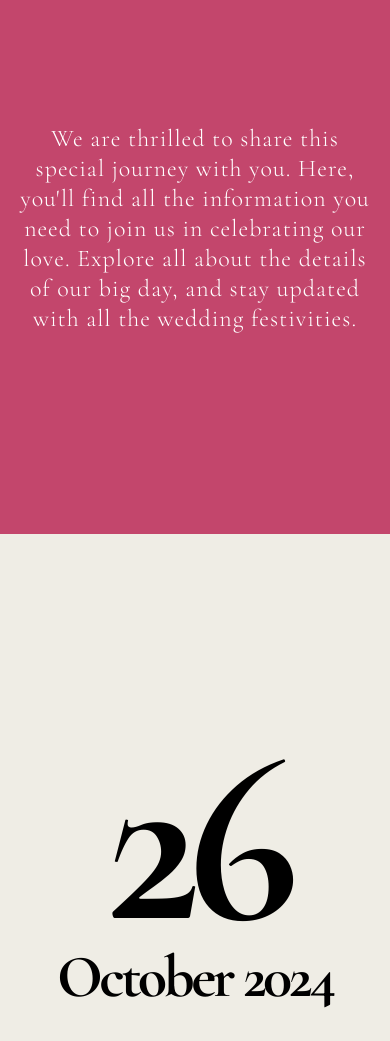
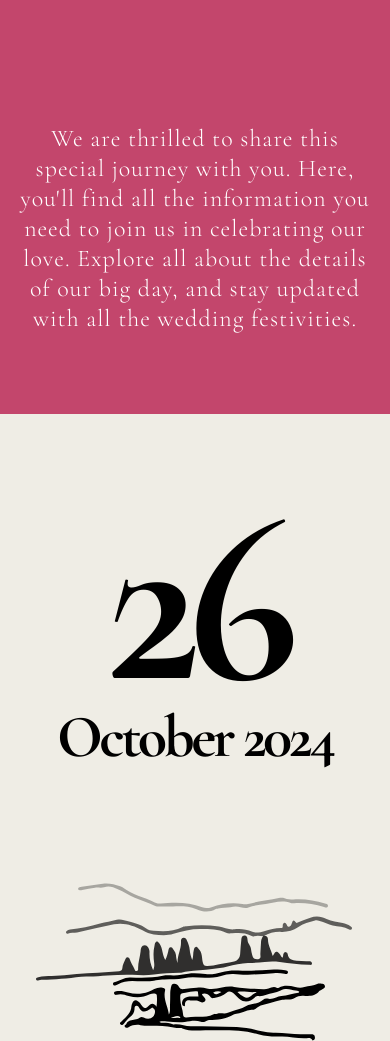
Before and after one commit to alexfresneda/wedding-site, a plain HTML site: page index.html in a window 390 px wide. Shown: the part 720-1761 px from the top of the page. Drawn offline with nearby package versions, Linux system fonts and the light colour scheme; a web font is replaced by a local one.

Commit message:
mobile fixes

```diff
--- a/index.html
+++ b/index.html
@@ -29,17 +29,7 @@
     </div>
     <!-- intro -->
     <div
-      style="
-        display: flex;
-        padding: 0px 20px 200px 20px;
-        flex-direction: column;
-        justify-content: center;
-        align-items: center;
-        gap: 20px;
-        color: white;
-        background-color: #c3466c;
-      "
-    >
+      class="intro-style">
       <!-- <h2 style="font-size: 48px; font-weight: 600; letter-spacing: -0.96px">
         A little intro
       </h2> -->
@@ -115,7 +105,7 @@
           letter-spacing: -0.48px;
         "
       >
-        <h3 style="font-weight: 700">:: View in maps ::</h3>
+        <h4 style="font-weight: 700">:: View in maps ::</h3>
       </a>
     </div>
     <!-- links -->
--- a/style.css
+++ b/style.css
@@ -79,6 +79,17 @@ a {
   line-height: 125%;
 }
 
+.intro-style {
+  display: flex;
+  padding: 0px 20px 200px 20px;
+  flex-direction: column;
+  justify-content: center;
+  align-items: center;
+  gap: 20px;
+  color: white;
+  background-color: #c3466c;
+}
+
 @media only screen and (max-width: 900px) {
   .hero-title {
     font-size: 50vw;
@@ -87,6 +98,9 @@ a {
 
   .hero-description {
     font-size: 24px;
+  }
+  .intro-style {
+    padding: 0px 20px 80px 20px;
   }
 }
 
@@ -123,12 +137,20 @@ a {
     font-size: 400px;
   }
 
+  .date-container {
+    padding: 80px 0px 40px 0px;
+  }
+
   .month {
     font-size: 110px;
   }
 }
 
 @media only screen and (max-width: 600px) {
+  a.button {
+    font-size: 32px;
+  }
+
   .day {
     font-size: 240px;
   }
@@ -175,7 +197,7 @@ a {
   }
 
   .list-text {
-    font-size: 32px;
+    font-size: 36px;
   }
 }
 
```
